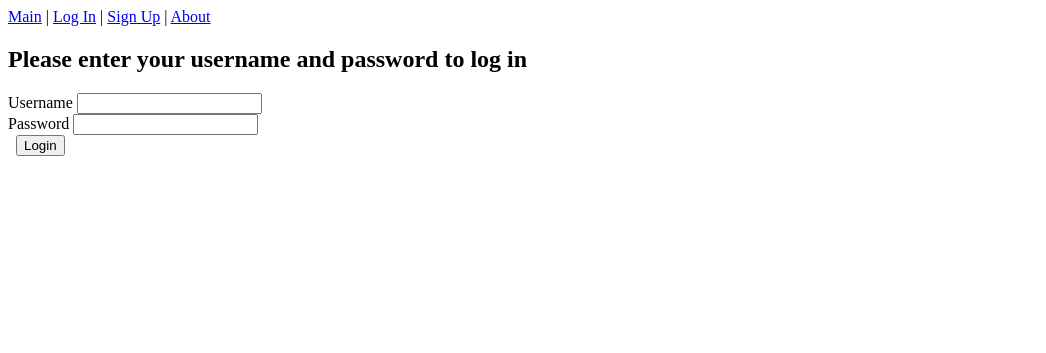
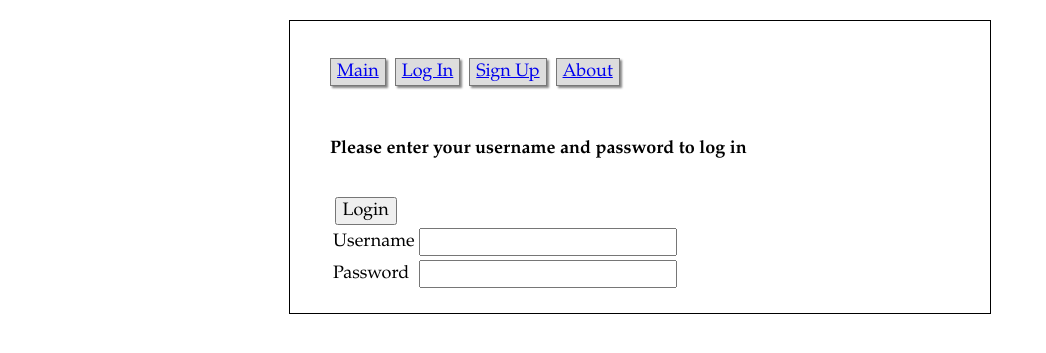
Before and after one commit to peterjmartinson/Kontakty, a PHP site: page /login.php in a window 1280 px wide. Shown: the top 353 px of the page, without its empty margins (0-1046 px from the left). Run offline with PHP 8.4, Linux system fonts and the light colour scheme.

Commit message:
some css

```diff
--- a/header.php
+++ b/header.php
@@ -46,17 +46,21 @@
 	// Finally, choose the appropriate menu,
 	// based on whether $loggedin is TRUE or FALSE.
 	if ( $loggedin ) {
-		echo "<a href='index.php'>Main</a> |
-					<a href='view.php'>View Contacts</a> |
-					<a href='newKontakt.php'>New Contact</a> |
-					<a href='about.php'>About</a> |
-					<a href='logout.php'>Logout</a>";
+		echo "<br><ul class='header'>" .
+				 "<li><a href='index.php'>Main</a></li>" .
+				 "<li><a href='view.php'>View Contacts</a></li>" .
+				 "<li><a href='newKontakt.php'>New Contact</a></li>" .
+				 "<li><a href='about.php'>About</a></li>" .
+				 "<li><a href='logout.php'>Logout</a></li>" .
+				 "</ul><br>";
 					// <a href='diagnostic.php'>Diagnostics</a>";
 	}
 	else {
-		echo "<a href='index.php'>Main</a> |
-		      <a href='login.php'>Log In</a> |
-					<a href='signup.php'>Sign Up</a> |
-					<a href='about.php'>About</a>";
+		echo "<br><ul class='header'>" .
+		     "<li><a href='index.php'>Main</a></li>" .
+		     "<li><a href='login.php'>Log In</a></li>" .
+				 "<li><a href='signup.php'>Sign Up</a></li>" .
+				 "<li><a href='about.php'>About</a></li>" .
+				 "</ul><br>";
 	}
 ?>
--- a/kontakty.css
+++ b/kontakty.css
@@ -0,0 +1,31 @@
+* {
+  font-family : Garamond, serif;
+	font-size   : 18px;
+}
+
+body {
+  width  : 700px;
+  margin : 20px auto;
+	border : 1px solid #000;
+}
+
+a {}
+
+tr, td {}
+
+.header li {
+  display            : inline;
+	padding            : 4px 6px;
+	border             : 1px solid #777;
+	background         : #ddd;
+	color              : #d04;
+	margin-right       : 9px;
+	border-radius      : 0px;
+	-moz-box-shadow    : 2px 2px 2px #888;
+	-webkit-box-shadow : 2px 2px 2px #888;
+	box-shadow         : 2px 2px 2px #888;
+}
+
+.main {
+  margin-left : 40px;
+}
--- a/login.php
+++ b/login.php
@@ -38,7 +38,6 @@
 		// Next, query the database, searching for a record
 		// with matching username and password.
 		else {
-		  echo "<br>beginning the database query<br>";
 			$queryUser = "SELECT user,pass FROM users "
 								 . "WHERE user=:user AND pass=:pass";
 			// Attempt the query with a prepared statement
@@ -77,12 +76,18 @@
 	// The following displays the form HTML
 	echo <<<_END
 		<form method='post' action='login.php'>$error
-		<span class='fieldname'>Username</span>
-			<input type='text' maxlength='16'
-			name='user' value='$user'><br>
-		<span class='fieldname'>Password</span>
-			<input type='password' maxlength='16'
-			name='pass' value='$pass'>
+		<table>
+		  <tr>
+			  <td>Username</td>
+				<td><input type='text' maxlength='16'
+			       name='user' value='$user'>
+				</td>
+			</tr>
+			<tr>
+			  <td>Password</td>
+				<td><input type='password' maxlength='16'
+			       name='pass' value='$pass'>
+			</tr>
 _END;
 
 ?>
@@ -92,6 +97,6 @@ _END;
     <br>
     <span class='fieldname'>&nbsp;</span>
     <input type='submit' value='Login'>
-    </form><br></div>
+    </table></form><br></div>
   </body>
 </html>
```
Also changed, not shown: notes.txt (+13 -0 lines), view.php (+70 -40 lines).
